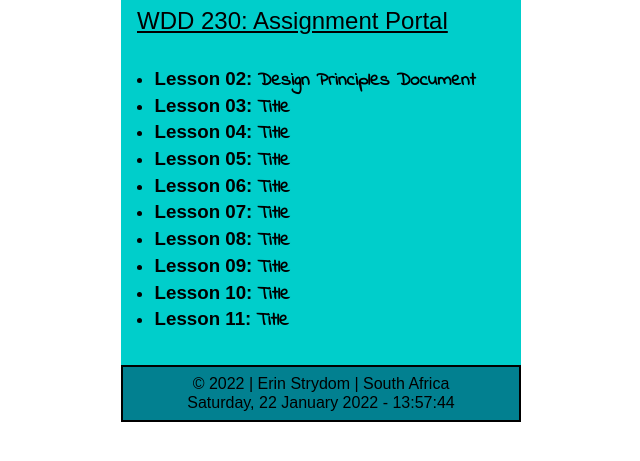
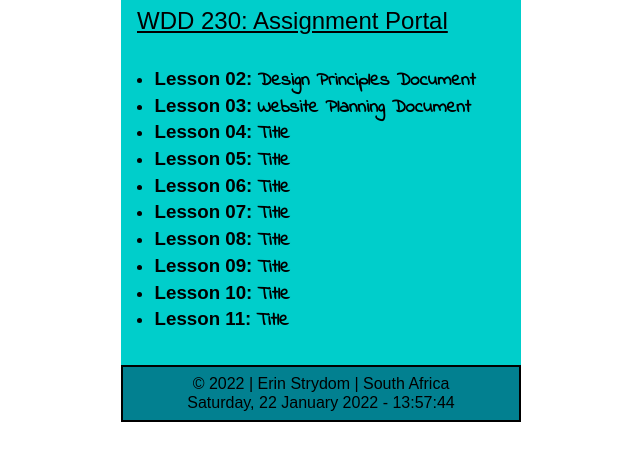
Before and after one commit to StrydomE/wdd230, a plain HTML site: page lesson1/index.html in a window 1280 px wide. Shown: the part 185-646 px from the top of the page, without its empty margins (319-959 px from the left). Drawn offline with Linux system fonts and the light colour scheme; a web font is replaced by a local one.

Commit message:
lesson 3

```diff
--- a/lesson1/index.html
+++ b/lesson1/index.html
@@ -27,7 +27,7 @@
                     <h3>Lesson 02: <a href="https://strydome.github.io/wdd230/lesson2/design-principles">Design Principles Document</a></h3>
                 </li>
                 <li>
-                    <h3>Lesson 03: <a href="#">Title</a></h3>
+                    <h3>Lesson 03: <a href="https://strydome.github.io/wdd230/lesson3/">Website Planning Document</a></h3>
                 </li>
                 <li>
                     <h3>Lesson 04: <a href="#">Title</a></h3>
```
